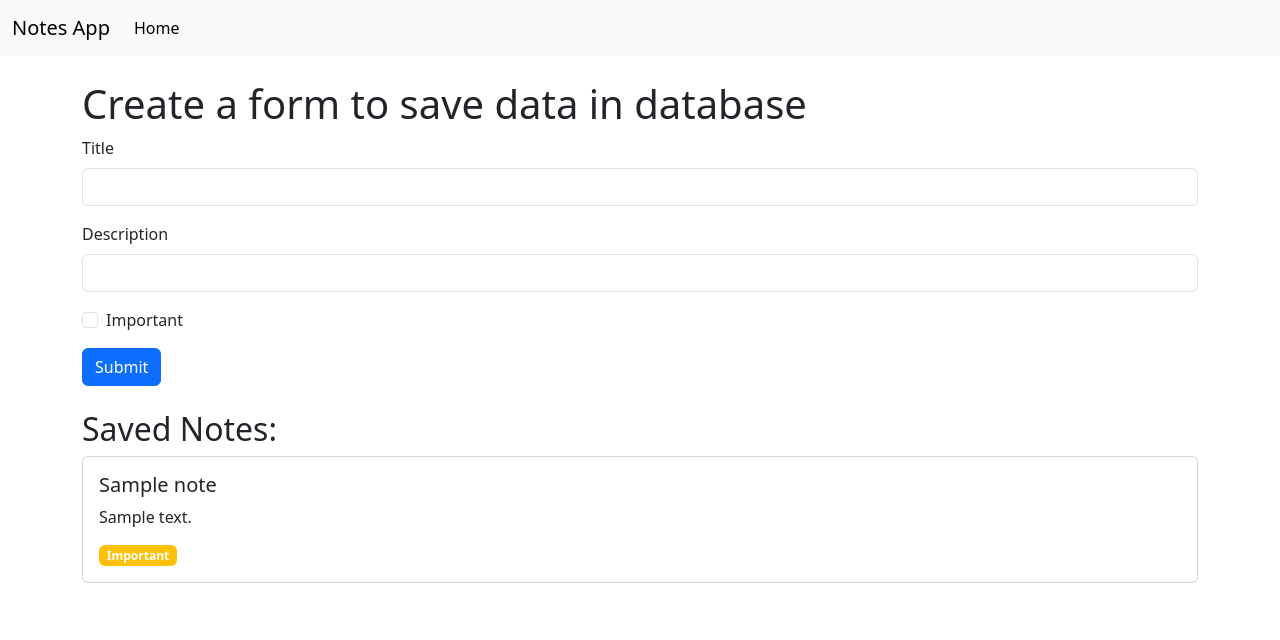
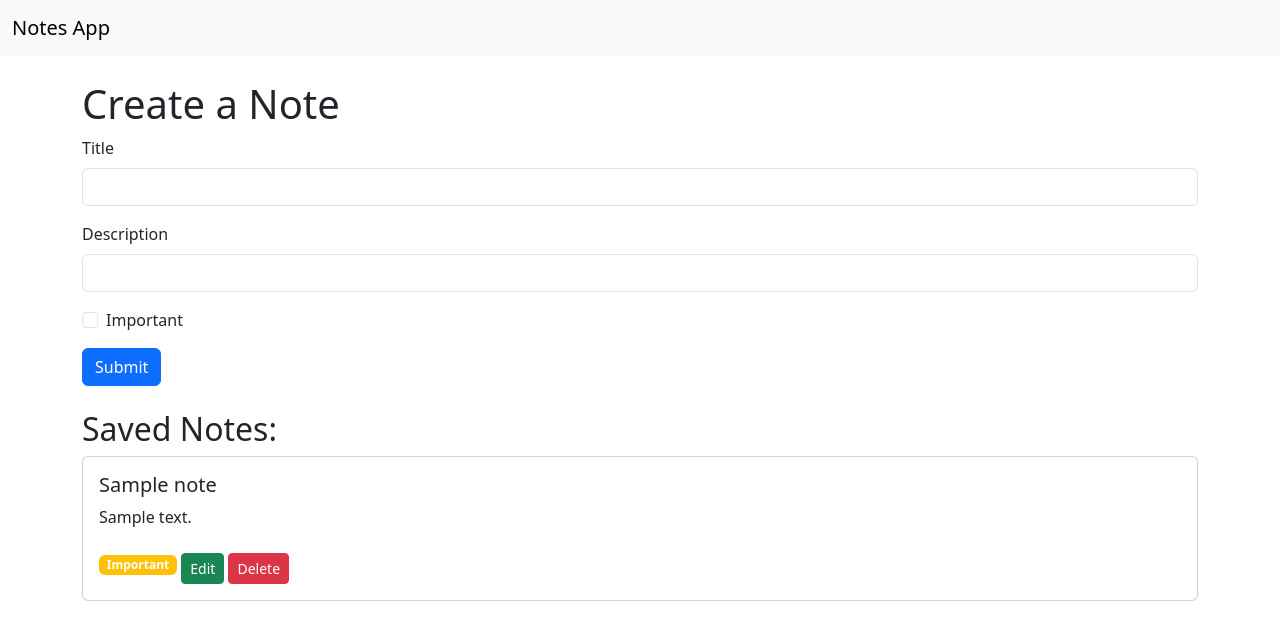
Before and after one commit to usamahassan109/notes-website-fastapi, a FastAPI app: page / in a window 1280 px wide. Shown: the top 640 px of the page. Run offline with FastAPI, Linux system fonts and the light colour scheme; a database or web service that is not in the repository returns one stand-in record (values such as "Sample title").

Commit message:
changings-commit

```diff
--- a/main.py
+++ b/main.py
@@ -1,8 +1,4 @@
-
 from pymongo import MongoClient
 
 
 app = FastAPI()
-
-
-conn = MongoCLient ("mongodb+srv://usamahassan311_db_user:sORJeo98Eu4buhXX@cluster0.jhhjdft.mongodb.net/?retryWrites=true&w=majority&appName=Cluster0")
--- a/routes/note.py
+++ b/routes/note.py
@@ -1,49 +1,8 @@
-# from fastapi import APIRouter, Request, Form
-# from fastapi.responses import HTMLResponse
-# from fastapi.templating import Jinja2Templates
-# from model.note import Note
-# from configuration.db import conn
-# from schemas.note import noteEntity, notesEntity
-
-# note = APIRouter()
-# templates = Jinja2Templates(directory="templates")
-# @note.get("/", response_class=HTMLResponse)
-# async def read_item(request: Request):
-#     docs = conn.notes.notes.find()  # ✅ find_one → find
-#     newDoc = []
-#     for doc in docs:
-#         newDoc.append({
-#             "id": str(doc["_id"]),
-#             "title": doc["title"],
-#             "desc": doc["desc"],
-#             "important": doc.get("important", False)
-#         })
-#     return templates.TemplateResponse("index.html", {"request": request, "newDoc": newDoc})
-# @note.post("/")
-# async def create_note(
-#     title: str = Form(...),
-#     desc: str = Form(...),
-#     important: bool = Form(False)
-# ):
-#     new_note = {"title": title, "desc": desc, "important": important}
-#     inserted_note = conn.notes.notes.insert_one(new_note)
-#     return {"id": str(inserted_note.inserted_id)}
-
-
-
-# # @note.post("/")
-# # async def create_note(
-# #     title: str = Form(...),
-# #     description: str = Form(...)
-# # ):
-# #     # ✅ create a dictionary from form fields
-# #     new_note = {"title": title, "description": description}
-# #     inserted_note = conn.notes.notes.insert_one(new_note)
-# #     return {"id": str(inserted_note.inserted_id)}
-from configuration.db import db, collection  # 🎯 Import collection
+from configuration.db import db, collection  # 🎯 MongoDB collection
 from fastapi import APIRouter, Request, Form
 from fastapi.responses import HTMLResponse, RedirectResponse
 from fastapi.templating import Jinja2Templates
+from bson.objectid import ObjectId  # 🔑 for MongoDB _id
 
 note = APIRouter()
 templates = Jinja2Templates(directory="templates")
@@ -52,9 +11,9 @@ templates = Jinja2Templates(directory="templates")
 @note.get("/", response_class=HTMLResponse)
 async def read_item(request: Request):
     try:
+        newDoc = []
         if collection is not None:
             docs = collection.find()
-            newDoc = []
             for doc in docs:
                 newDoc.append({
                     "id": str(doc["_id"]),
@@ -62,12 +21,10 @@ async def read_item(request: Request):
                     "desc": doc.get("desc", ""),
                     "important": doc.get("important", False)
                 })
-            return templates.TemplateResponse("index.html", {"request": request, "newDoc": newDoc})
+        return templates.TemplateResponse("index.html", {"request": request, "newDoc": newDoc})
     except Exception as e:
         print(f"❌ Error reading data: {e}")
-
-    return templates.TemplateResponse("index.html", {"request": request, "newDoc": []})
-
+        return templates.TemplateResponse("index.html", {"request": request, "newDoc": []})
 
 # ✅ CREATE NOTE
 @note.post("/", response_class=HTMLResponse)
@@ -78,18 +35,43 @@ async def create_note(
     important: bool = Form(False)
 ):
     try:
-        # 🔍 Debug print: Check MongoDB collection reference
-        print(f"🧠 Collection reference: {collection}")
-
         if collection is not None:
             new_note = {"title": title, "desc": desc, "important": important}
             result = collection.insert_one(new_note)
-            print(f"✅ Data saved to MongoDB with ID: {result.inserted_id}")
-        else:
-            print(f"⚠️ Collection is None — data not saved")
-
+            print(f"✅ Data saved with ID: {result.inserted_id}")
     except Exception as e:
         print(f"❌ Error saving data: {e}")
+    return RedirectResponse(url="/", status_code=303)
 
-    # 🔁 Redirect back to homepage
+# ✅ DELETE NOTE
+@note.get("/delete/{note_id}", response_class=RedirectResponse)
+async def delete_note(note_id: str):
+    try:
+        if collection is not None:
+            result = collection.delete_one({"_id": ObjectId(note_id)})
+            if result.deleted_count:
+                print(f"✅ Note with ID {note_id} deleted")
+    except Exception as e:
+        print(f"❌ Error deleting note: {e}")
     return RedirectResponse(url="/", status_code=303)
+
+# ✅ UPDATE NOTE
+@note.post("/update/{note_id}", response_class=RedirectResponse)
+async def update_note(
+    request: Request,
+    note_id: str,
+    title: str = Form(...),
+    desc: str = Form(...),
+    important: bool = Form(False)
+):
+    try:
+        if collection is not None:
+            result = collection.update_one(
+                {"_id": ObjectId(note_id)},
+                {"$set": {"title": title, "desc": desc, "important": important}}
+            )
+            if result.modified_count:
+                print(f"✅ Note with ID {note_id} updated")
+    except Exception as e:
+        print(f"❌ Error updating note: {e}")
+    return RedirectResponse(url="/", status_code=303)
--- a/templates/index.html
+++ b/templates/index.html
@@ -3,31 +3,24 @@
     <meta charset="utf-8">
     <meta name="viewport" content="width=device-width, initial-scale=1">
     <title>Notes App</title>
-    <link href="https://cdn.jsdelivr.net/npm/bootstrap@5.3.8/dist/css/bootstrap.min.css" rel="stylesheet" integrity="sha384-sRIl4kxILFvY47J16cr9ZwB07vP4J8+LH7qKQnuqkuIAvNWLzeN8tE5YBujZqJLB" crossorigin="anonymous">
+    <link href="https://cdn.jsdelivr.net/npm/bootstrap@5.3.8/dist/css/bootstrap.min.css" rel="stylesheet">
   </head>
   <body>
     <nav class="navbar navbar-expand-lg bg-body-tertiary">
       <div class="container-fluid">
         <a class="navbar-brand" href="#">Notes App</a>
-        <button class="navbar-toggler" type="button" data-bs-toggle="collapse" data-bs-target="#navbarSupportedContent" aria-controls="navbarSupportedContent" aria-expanded="false" aria-label="Toggle navigation">
+        <button class="navbar-toggler" type="button" data-bs-toggle="collapse" data-bs-target="#navbarSupportedContent">
           <span class="navbar-toggler-icon"></span>
         </button>
-        <div class="collapse navbar-collapse" id="navbarSupportedContent">
-          <ul class="navbar-nav me-auto mb-2 mb-lg-0">
-            <li class="nav-item">
-              <a class="nav-link active" aria-current="page" href="/">Home</a>
-            </li>
-          </ul>
-        </div>
       </div>
     </nav>
 
   <div class="container mt-4">
-      <h1>Create a form to save data in database</h1>
+  <h1>Create a Note</h1>
   <form method="post">
     <div class="mb-3">
       <label for="title" class="form-label">Title</label>
-          <input type="text" class="form-control" id="title" name="title" aria-describedby="emailHelp" required>
+      <input type="text" class="form-control" id="title" name="title" required>
     </div>
     <div class="mb-3">
       <label for="desc" class="form-label">Description</label>
@@ -45,17 +38,59 @@
   <h2>Saved Notes:</h2>
   {% for note in newDoc %}
   <div class="card mb-3">
-        <div class="card-body">
+    <div class="card-body ">
       <h5 class="card-title">{{ note.title }}</h5>
       <p class="card-text">{{ note.desc }}</p>
       {% if note.important %}
-          <span class="badge bg-warning">Important</span>
+      <span class="badge bg-warning btn-sm mt-2">Important</span>
       {% endif %}
+
+      <!-- Edit & Delete Buttons -->
+      <button class="btn btn-success btn-sm mt-2" type="button" data-bs-toggle="modal" data-bs-target="#updateModal{{ note.id }}">
+        Edit
+      </button>
+      <a href="/delete/{{ note.id }}" class="btn btn-danger btn-sm mt-2" onclick="return confirm('Are you sure?');">
+        Delete
+      </a>
+
+      <!-- Update Modal -->
+      <div class="modal fade" id="updateModal{{ note.id }}" tabindex="-1">
+        <div class="modal-dialog">
+          <div class="modal-content">
+            <form method="post" action="/update/{{ note.id }}">
+              <div class="modal-header">
+                <h5 class="modal-title">Update Note</h5>
+                <button type="button" class="btn-close" data-bs-dismiss="modal"></button>
+              </div>
+              <div class="modal-body">
+                <div class="mb-3">
+                  <label class="form-label">Title</label>
+                  <input type="text" class="form-control" name="title" value="{{ note.title }}" required>
+                </div>
+                <div class="mb-3">
+                  <label class="form-label">Description</label>
+                  <input type="text" class="form-control" name="desc" value="{{ note.desc }}" required>
+                </div>
+                <div class="mb-3 form-check">
+                  <input type="checkbox" class="form-check-input" name="important" {% if note.important %}checked{% endif %}>
+                  <label class="form-check-label">Important</label>
+                </div>
+              </div>
+              <div class="modal-footer">
+                <button type="submit" class="btn btn-primary">Update</button>
+                <button type="button" class="btn btn-secondary" data-bs-dismiss="modal">Cancel</button>
+              </div>
+            </form>
+          </div>
+        </div>
+      </div>
+
     </div>
   </div>
   {% endfor %}
 </div>
 
-    <script src="https://cdn.jsdelivr.net/npm/bootstrap@5.3.8/dist/js/bootstrap.bundle.min.js" integrity="sha384-FKyoEForCGlyvwx9Hj09JcYn3nv7wiPVlz7YYwJrWVcXK/BmnVDxM+V2scQbITxI" crossorigin="anonymous"></script>
+
+    <script src="https://cdn.jsdelivr.net/npm/bootstrap@5.3.8/dist/js/bootstrap.bundle.min.js"></script>
   </body>
 </html>
```
Also changed, not shown: index.py (+0 -10 lines), model/note.py (+0 -7 lines), schemas/note.py (+0 -11 lines). Lines whose indentation alone changed are shown as unchanged.
